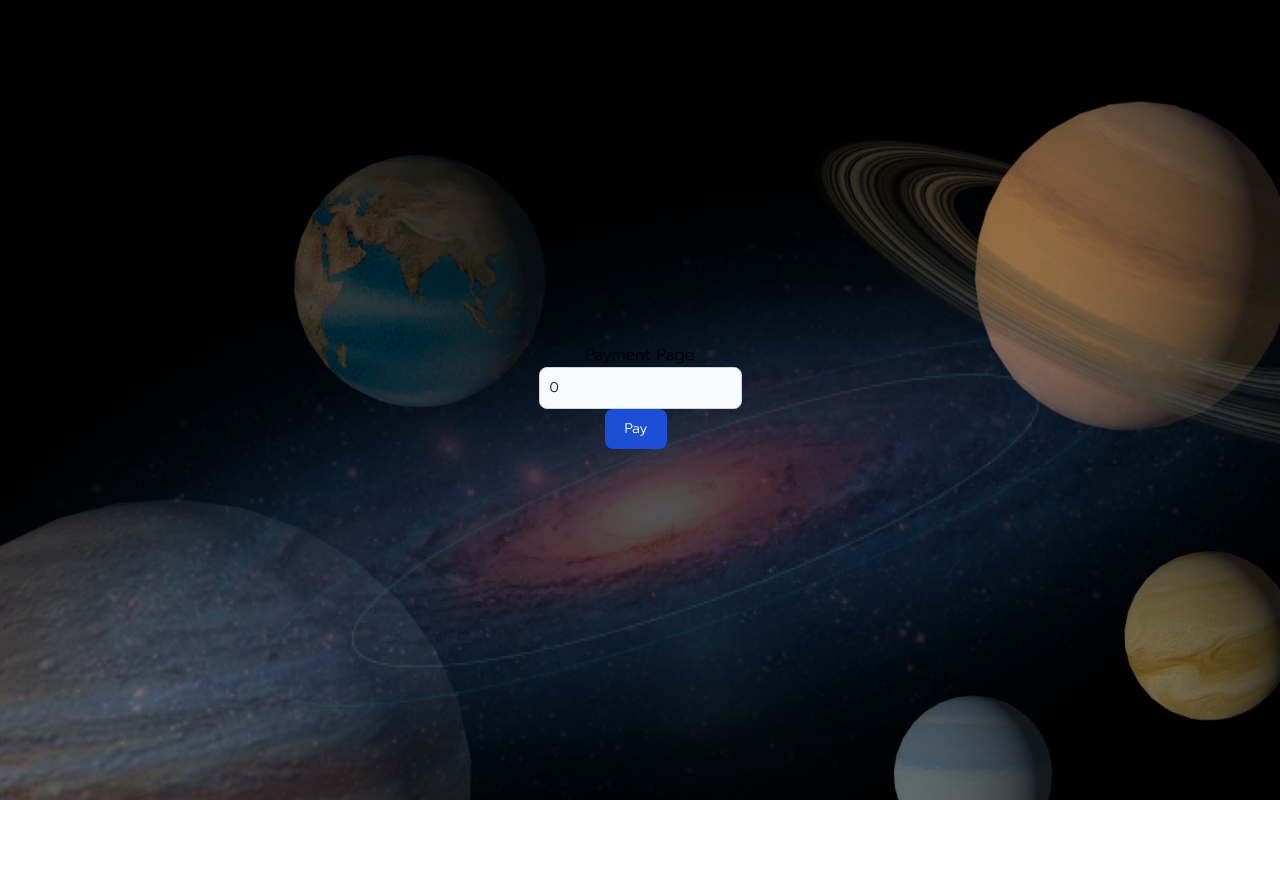
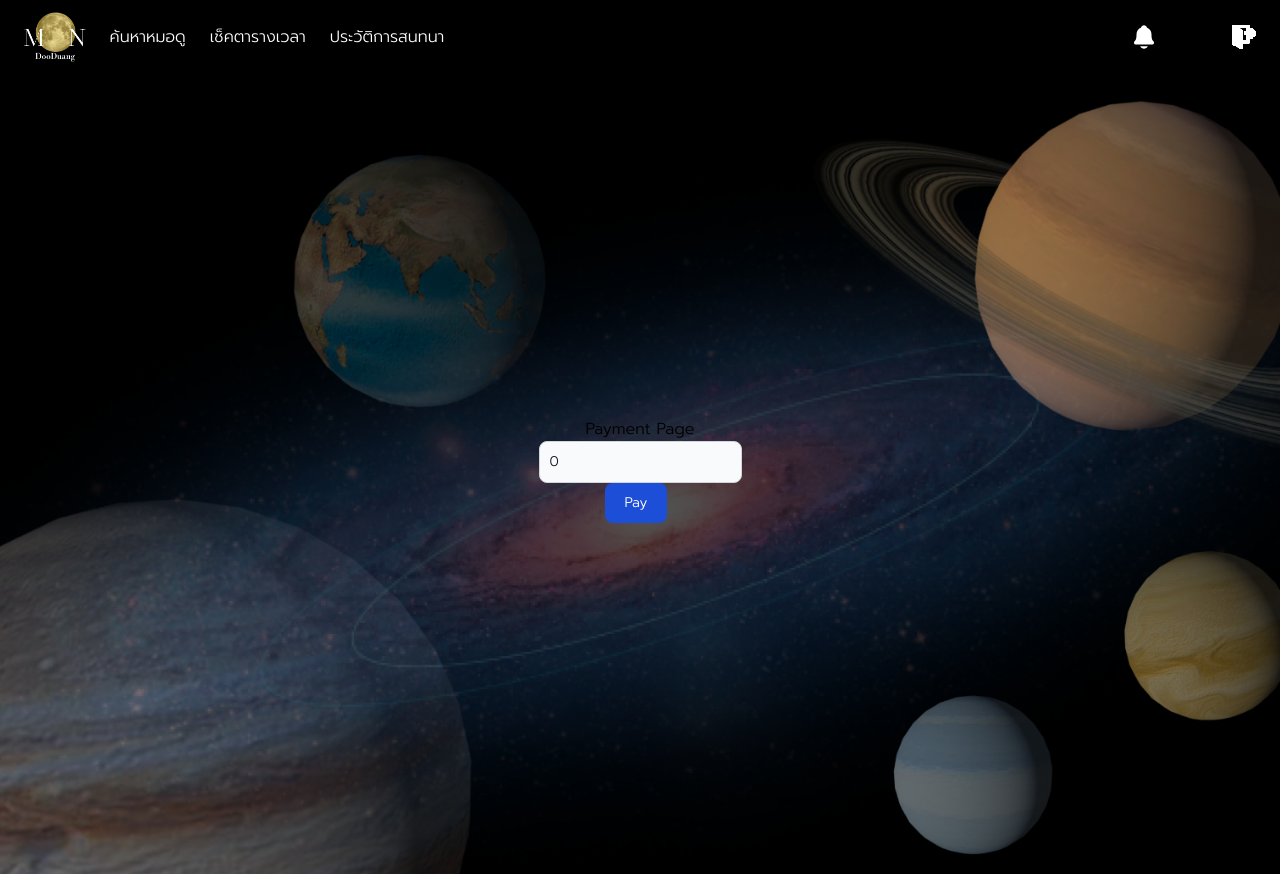
Before and after one commit to 2110366-2566-2/MonDooDuang, a React (Vite) app in the folder frontend/: page /payment in a window 1280 px wide. Before the commit the page ends 800 px from the top, so only its background shows below. Built offline with nearby package versions, Linux system fonts and the light colour scheme; no server answers.

Commit message:
feat: navbar draft

```diff
--- /dev/null
+++ b/frontend/src/common/components/NavBar/NavBar.tsx
@@ -0,0 +1,23 @@
+import LogoIcon from "./LogoIcon"
+import LogoutIcon from "./LogoutIcon"
+import NotificationIcon from "./NotificationIcon"
+
+export default function NavBar() {
+  return (
+    <div className="flex justify-between py-3 px-6 items-center">
+      <div className="flex gap-6 items-center">
+        <LogoIcon />
+        <div className="text-white font-sans font-light">ค้นหาหมอดู</div>
+        <div className="text-white font-sans font-light">เช็คตารางเวลา</div>
+        <div className="text-white font-sans font-light">ประวัติการสนทนา</div>
+      </div>
+      <div className="flex">
+        <NotificationIcon />
+        <div className="flex flex-col">
+          <p className="font-medium">Username</p>
+        </div>
+        <LogoutIcon />
+      </div>
+    </div>
+  )
+}
--- a/frontend/src/pages/PaymentPage/PaymentApp.tsx
+++ b/frontend/src/pages/PaymentPage/PaymentApp.tsx
@@ -1,9 +1,11 @@
+import NavBar from "../../common/components/NavBar/NavBar"
 import RootLayout from "../../common/components/RootLayout/RootLayout"
 import PaymentPage from "./PaymentPage"
 
 export default function PaymentApp({ stripePromise }: { stripePromise: any }) {
   return (
     <RootLayout>
+      <NavBar />
       <PaymentPage stripePromise={stripePromise} />
     </RootLayout>
   )
```
